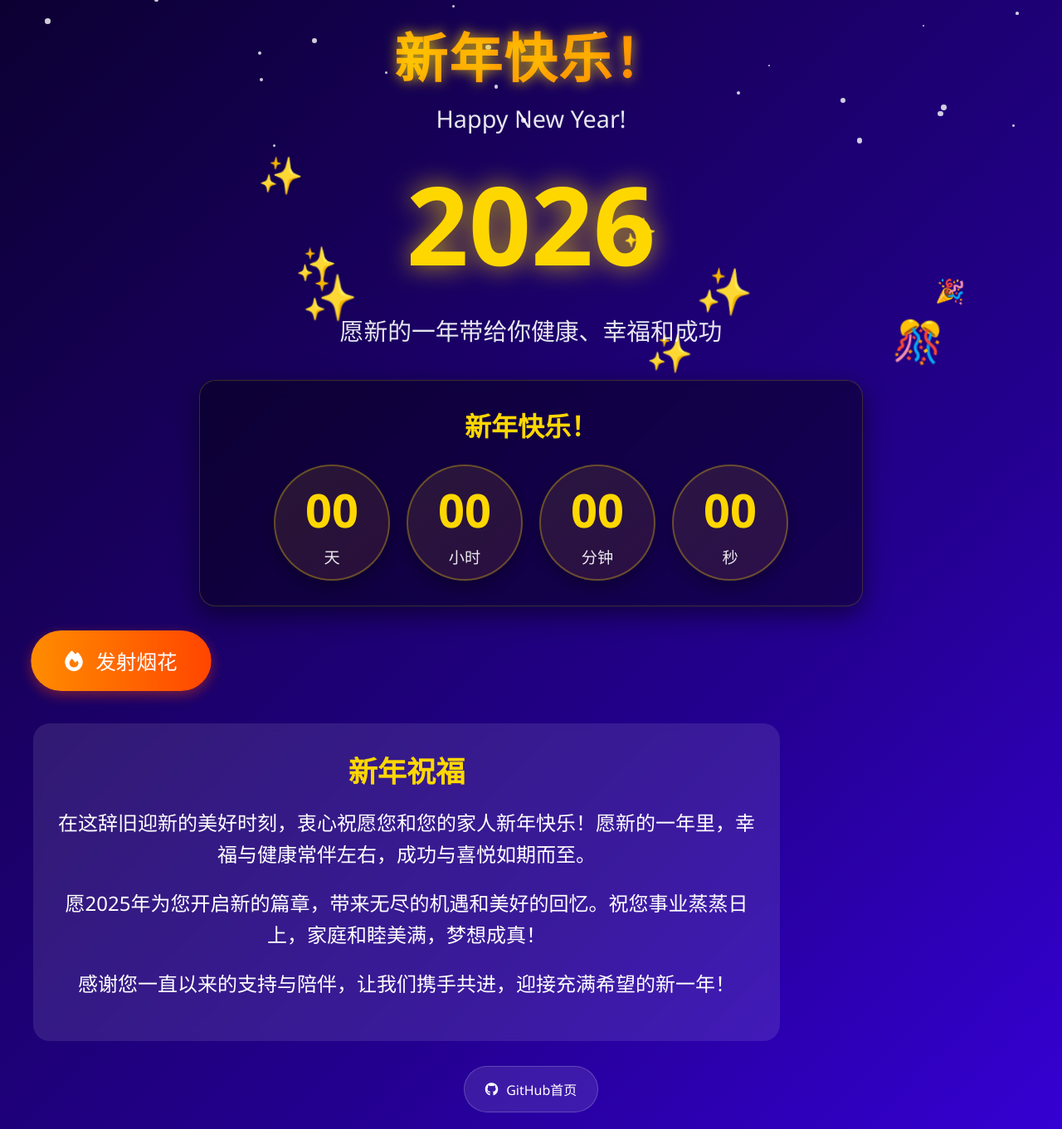
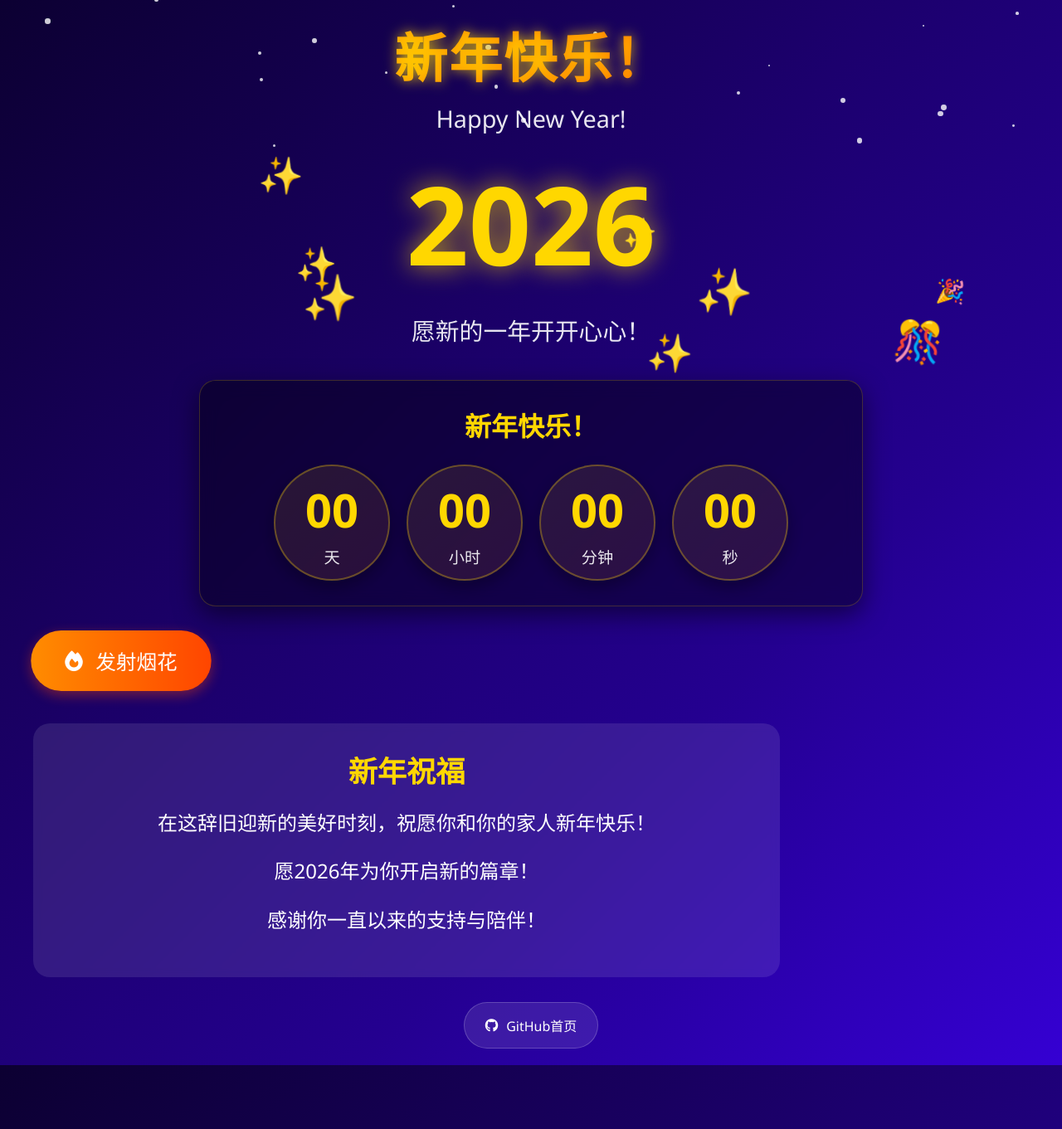
Before and after one commit to lantean600/LanteanNote, a Jekyll site: the page built from index.md, in a window 1280 px wide. Shown: the whole page at 83% size. Built offline with Jekyll 4.4.1, drawn with Linux system fonts in a browser that asks for light colours.

Commit message:
Update NewYear.html

```diff
--- a/_layouts/NewYear.html
+++ b/_layouts/NewYear.html
@@ -306,7 +306,7 @@
             <h1>新年快乐！</h1>
             <p class="subtitle">Happy New Year!</p>
             <div class="year">2026</div>
-            <p class="subtitle">愿新的一年带给你健康、幸福和成功</p>
+            <p class="subtitle">愿新的一年开开心心！</p>
         </header>
 
         <div class="countdown-container">
@@ -338,13 +338,13 @@
         <div class="greeting-container">
             <h2 class="greeting-title">新年祝福</h2>
             <p class="greeting-text">
-                在这辞旧迎新的美好时刻，衷心祝愿您和您的家人新年快乐！愿新的一年里，幸福与健康常伴左右，成功与喜悦如期而至。
+                在这辞旧迎新的美好时刻，祝愿你和你的家人新年快乐！
             </p>
             <p class="greeting-text">
-                愿2025年为您开启新的篇章，带来无尽的机遇和美好的回忆。祝您事业蒸蒸日上，家庭和睦美满，梦想成真！
+                愿2026年为你开启新的篇章！
             </p>
             <p class="greeting-text">
-                感谢您一直以来的支持与陪伴，让我们携手共进，迎接充满希望的新一年！
+                感谢你一直以来的支持与陪伴！
             </p>
         </div>
 
```
